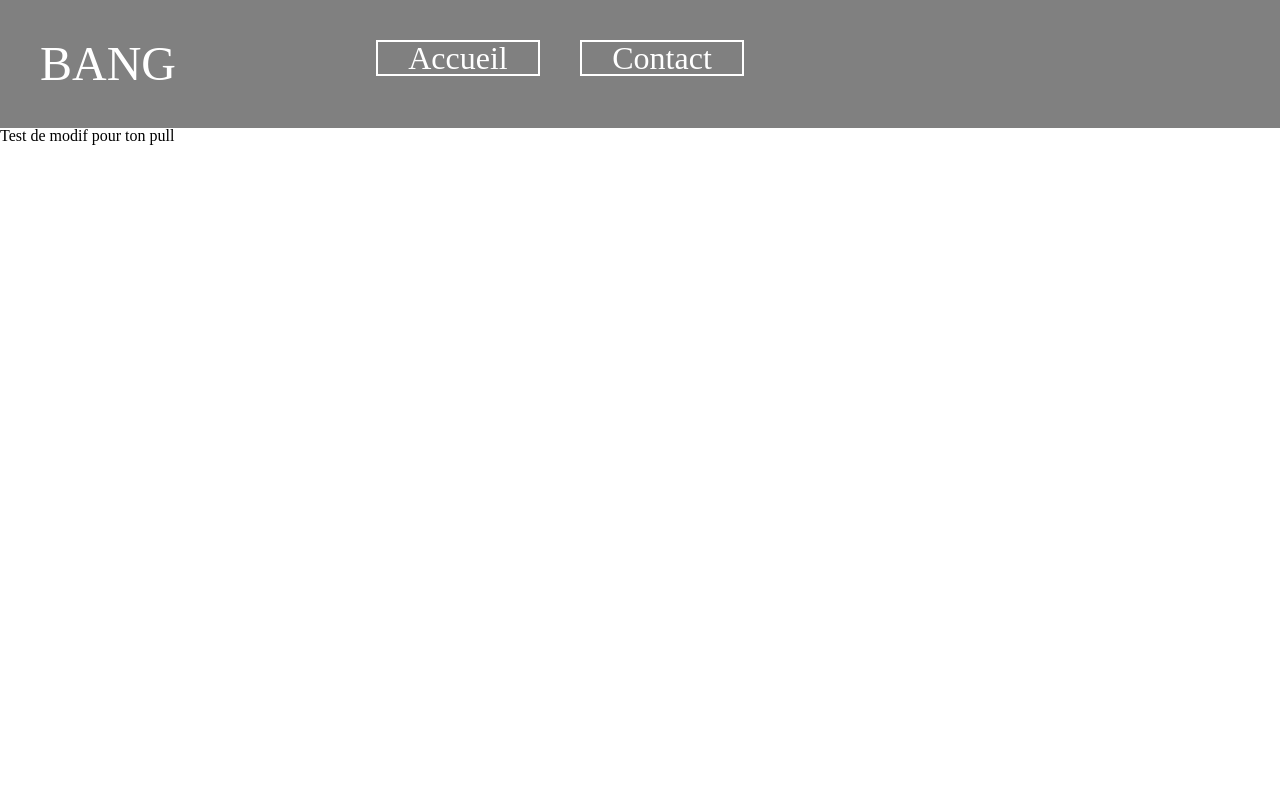
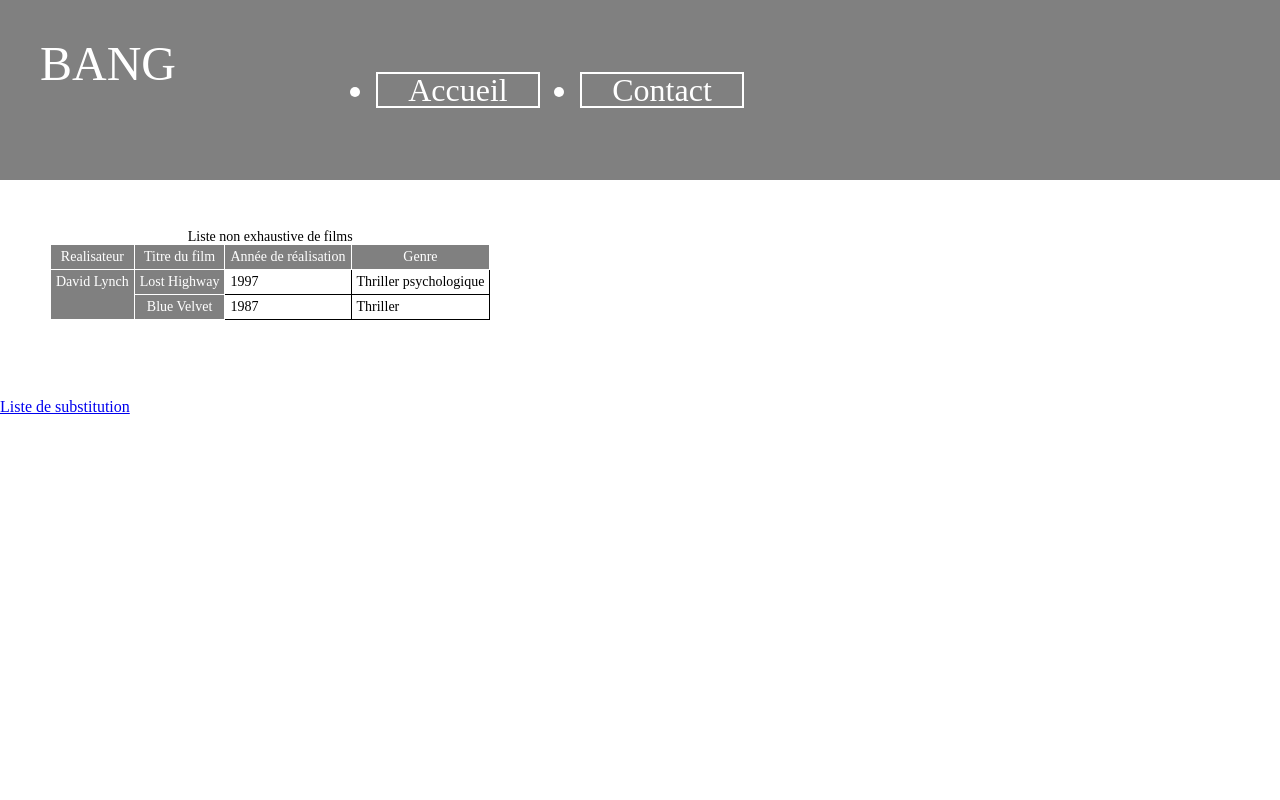
Before and after one commit to HugoBeyer67/wahl, a PHP site: page / in a window 1280 px wide. Run offline with PHP 8.4, Linux system fonts and the light colour scheme.

Commit message:
Ajout du tableau
Rajout du tableau

```diff
--- a/css/main.css
+++ b/css/main.css
@@ -9,7 +9,7 @@ a, abbr, acronym, address, big, cite, code,
 del, dfn, em, img, ins, kbd, q, s, samp,
 small, strike, strong, sub, sup, tt, var,
 b, u, i, center,
-dl, dt, dd, ol, ul, li,
+dl, dt, dd, ol,
 fieldset, form, label, legend,
 table, caption, tbody, tfoot, thead, tr, th, td,
 article, aside, canvas, details, embed,
@@ -30,9 +30,6 @@ footer, header, hgroup, menu, nav, section {
 }
 body {
 	line-height: 1;
-}
-ol, ul {
-	list-style: none;
 }
 blockquote, q {
 	quotes: none;
@@ -127,3 +124,26 @@ header nav ul:first-child>li>a{
 	text-decoration:none;
 	color:black;
 }
+
+
+
+
+
+
+/* - STYLE DU TABLEAU ET LISTE - */
+
+table{
+    font-size:14px;
+    margin:50px 0px 15px 50px;;
+}
+
+table td{
+    border: 1px solid black;
+    padding:5px;
+}
+table th{
+    border: 1px solid white;
+    padding:5px;
+    background: grey;
+    color:white;
+}
--- a/index.php
+++ b/index.php
@@ -19,7 +19,38 @@
 	</header>
 
 	<div class="contenu">
-        <p>Test de modif pour ton pull</p>
+
+
+        <table summary="Tableau présentant les oeuvres de plusieurs réalisateurs de films, plusieurs oeuvres par réaliasateur sont possibles, accompagnés de leur date de réalisation, titre et genre filmique.">
+      <caption>Liste non exhaustive de films</caption>
+      <tbody>
+        <tr>
+          <th id="l1c1">Realisateur</th>
+          <th id="l1c2">Titre du film</th>
+          <th id="l1c3">Année de réalisation</th>
+          <th id="l1c4">Genre</th>
+        </tr>
+        <tr>
+          <th id="l2c1" headers="l1c1" rowspan="2">David Lynch</th>
+          <th id="l2c2" headers="l1c2 l2c1">Lost Highway</th>
+          <td headers="l1c3 l2c1 l2c2">1997</td>
+          <td headers="l1c4 l2c1 l2c2">Thriller psychologique</td>
+        </tr>
+        <tr>
+          <th id="l3c2" headers="l1c2 l2c1">Blue Velvet</th>
+          <td headers="l1c3 l2c1 l3c2">1987</td>
+          <td headers="l1c4 l2c1 l3c2">Thriller</td>
+        </tr>
+      </tbody>
+    </table>
+    <br>
+    <span id="after-tab"> </span>
+    <br>
+    <br>
+    <br>
+      <h2><a href="liste.html">Liste de substitution</a></h2>
+
+
 	</div>
 	<footer>
 	</footer>
```
Also changed, not shown: liste.html (added, +32 -0 lines).
